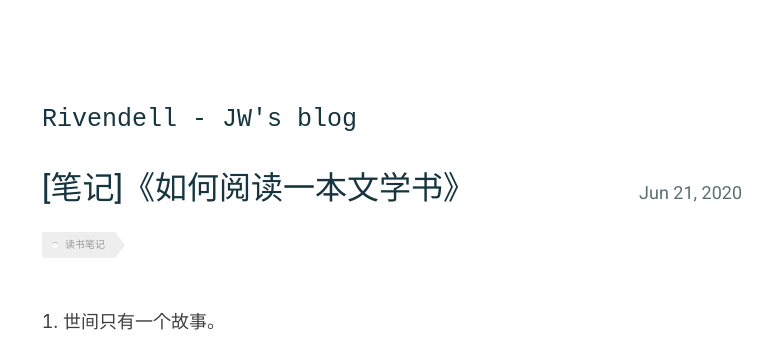
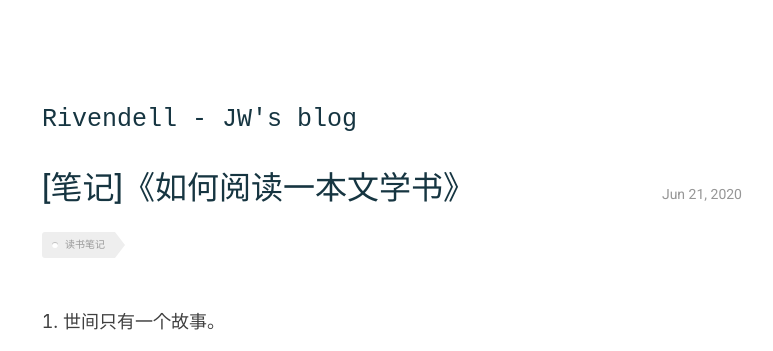
Before and after one commit to icarus507/icarus507.github.io, a Jekyll site: the page built from _posts/2020-06-21-[笔记]《如何阅读一本文学书》.md, in a window 1280 px wide. Shown: the top 351 px of the page, without its empty margins (248-1021 px from the left). Built offline with Jekyll 4.4.1, drawn with Linux system fonts in a browser that asks for light colours.

Commit message:
Update _article.scss

```diff
--- a/_sass/components/_article.scss
+++ b/_sass/components/_article.scss
@@ -33,8 +33,12 @@
 }
 
 .c-article__time {
+  color: #969696;
+  font-size: 1.4rem; // 14px
+  /*
     @include fs--body;
     color: $c-base__01;
+  */
 }
 
 .c-article__main {
```
